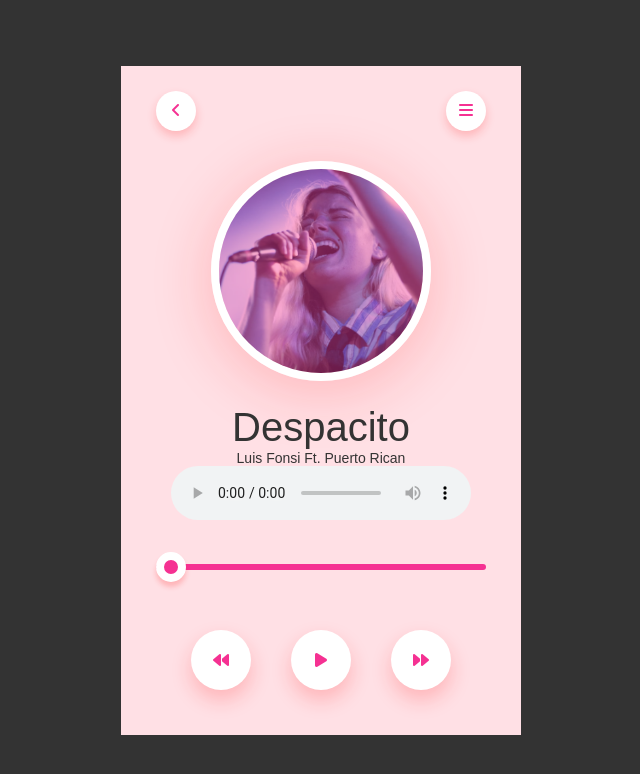
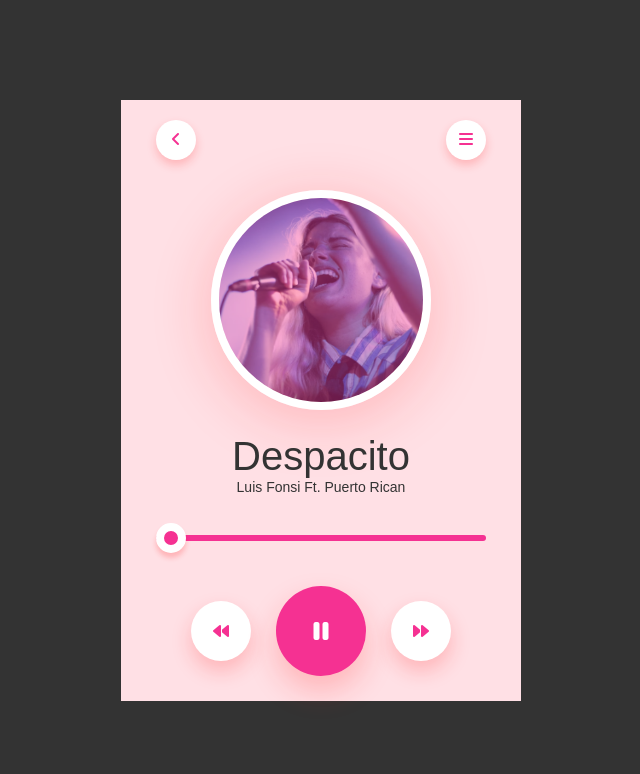
Before and after one commit to IWaqasRafiq/Again-Practice-, a plain HTML site: page Music Player/index.html in a window 1280 px wide. Both pictures are taken after a click on the element 640 px from the left and 659 px from the top of the page. Shown: the whole page, without its empty margins (319-959 px from the left). Drawn offline with Linux system fonts and the light colour scheme.

Commit message:
Complete

```diff
--- a/Music Player/index.html
+++ b/Music Player/index.html
@@ -26,13 +26,13 @@
             <img src="data/468-thumbnail.png" class="song-img">
             <h1>Despacito</h1>
             <p>Luis Fonsi Ft. Puerto Rican</p>
-            <audio controls>
-                <source src="data/Luis Fonsi - Despacito ft. Daddy Yankee.mp3" type="audio/mpeg">
+            <audio  id="song">
+                <source src="data/Luis Fonsi - Despacito ft. Daddy Yankee.mp3"  type="audio/mpeg">
             </audio>
             <input type="range" value="0" id="progress">
             <div class="controls">
                 <div><i class="fa-solid fa-backward"></i></div>
-                <div><i class="fa-solid fa-play"></i></div>
+                <div onclick="playPause()"><i class="fa-solid fa-play" id="ctrlIcon"></i></div>
                 <div><i class="fa-solid fa-forward"></i></div>
             </div>
         </div>
--- a/Music Player/script.js
+++ b/Music Player/script.js
@@ -0,0 +1,33 @@
+let progress = document.getElementById("progress");
+let song = document.getElementById("song");
+let ctrlIcon = document.getElementById("ctrlIcon");
+
+song.onloadedmetadata = function () {
+  progress.max = song.duration;
+  progress.value = song.currentTime;
+};
+
+function playPause() {
+  if (ctrlIcon.classList.contains("fa-pause")) {
+    song.pause();
+    ctrlIcon.classList.remove("fa-pause");
+    ctrlIcon.classList.add("fa-play");
+  } else {
+    song.play();
+    ctrlIcon.classList.add("fa-pause");
+    ctrlIcon.classList.remove("fa-play");
+  }
+}
+
+if (song.play()) {
+  setInterval(() => {
+    progress.value = song.currentTime;
+  }, 500);
+}
+
+progress.onchange = function () {
+  song.play();
+  song.currentTime = progress.value;
+  ctrlIcon.classList.add("fa-pause");
+  ctrlIcon.classList.remove("fa-play");
+};
--- a/Music Player/style.css
+++ b/Music Player/style.css
@@ -19,7 +19,7 @@
     width: 400px;
     background: #ffe0e5;
     text-align: center;
-    padding: 25px 35px;
+    padding: 20px 35px;
 }
 
 nav {
@@ -95,3 +95,8 @@ nav .circle {
     color: #f53192;
     box-shadow: 0 10px 20px rgba(255, 26, 26, 0.22);
 }
+.controls div:nth-child(2){
+    transform: scale(1.5);
+    background: #f53192;
+    color: #fff;
+}
```
